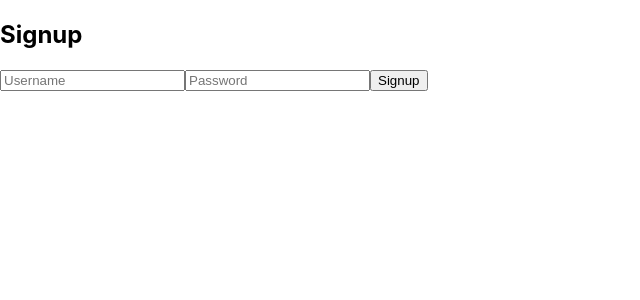
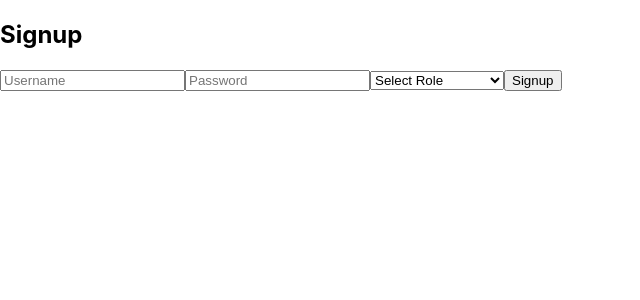
Before and after one commit to tashidu/Pri_Fashion_, a React (Create React App) app in the folder frontend/: page /signup in a window 1280 px wide. Shown: the top 300 px of the page, without its empty margins (0-640 px from the left). Built offline with nearby package versions, Linux system fonts and the light colour scheme.

Commit message:
signup done

```diff
--- a/frontend/src/pages/Signup.js
+++ b/frontend/src/pages/Signup.js
@@ -4,23 +4,22 @@ import axios from "axios";
 function Signup() {
   const [username, setUsername] = useState("");
   const [password, setPassword] = useState("");
+  const [role, setRole] = useState(""); // Add role state
 
   const handleSignup = async () => {
-    const userData = { username, password };  // Create the userData object
+    const userData = { username, password, role }; // Include role in userData
 
     try {
       const response = await axios.post('http://localhost:8000/api/auth/signup/', userData);
 
-      // Ensure the response has the 'data' field
       if (response && response.data) {
         console.log(response.data);  // Successful signup
-        // Proceed with user data or success message
+        alert("Signup successful!");
       } else {
-        console.error('Unexpected response:', response);
+        console.error("Unexpected response:", response);
       }
     } catch (error) {
-      // Handle error if there is an issue with the API request
-      console.error('Error during signup:', error);
+      console.error("Error during signup:", error);
     }
   };
 
@@ -37,6 +36,16 @@ function Signup() {
         placeholder="Password"
         onChange={(e) => setPassword(e.target.value)}
       />
+
+      {/* Role selection dropdown */}
+      <select onChange={(e) => setRole(e.target.value)}>
+        <option value="">Select Role</option>
+        <option value="Owner">Owner</option>
+        <option value="Inventory Manager">Inventory Manager</option>
+        <option value="Sales Team">Sales Team</option>
+        <option value="Order Coordinator">Order Coordinator</option>
+      </select>
+
       <button onClick={handleSignup}>Signup</button>
     </div>
   );
```
Also changed, not shown: 1 other file (tests, documents, lock files or other folders).
